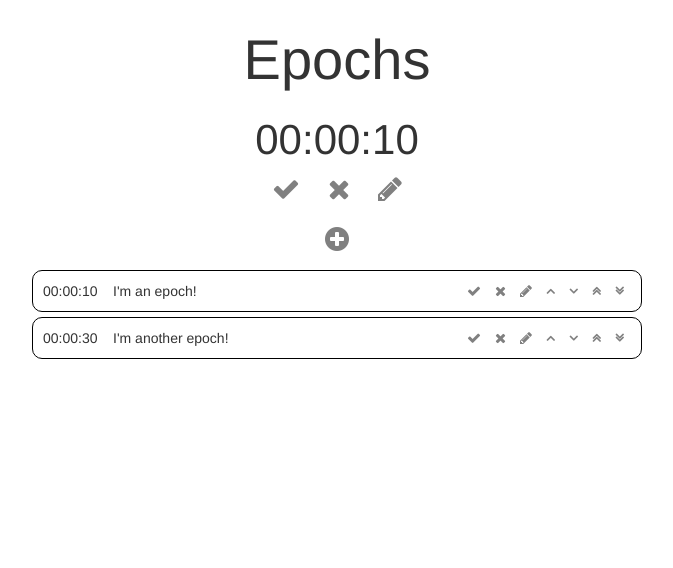
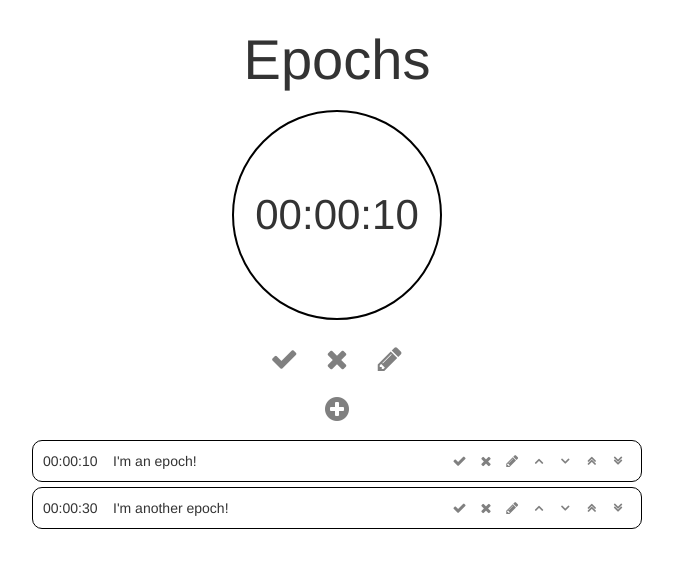
Before and after one commit to czhao39/epochs, a React app: page / in a window 1280 px wide. Shown: the top 568 px of the page, without its empty margins (303-976 px from the left). Built offline with nearby package versions, Linux system fonts and the light colour scheme.

Commit message:
styling edits

```diff
--- a/src/components/TaskItem.js
+++ b/src/components/TaskItem.js
@@ -12,31 +12,31 @@ const TaskItem = ({ index, name, secsRemaining, setTimeRemaining, moveTask, fini
             <div className="task-item-name">{name}</div>
             <div className="task-item-buttons">
                 <i
-                    className="done-button fa fa-check"
+                    className="done-button fa fa-fw fa-check"
                     onClick={() => finishTask(index, true)}
                 />
                 <i
-                    className="cancel-button fa fa-close"
+                    className="cancel-button fa fa-fw fa-close"
                     onClick={() => finishTask(index, false)}
                 />
                 <i
-                    className="edit-button fa fa-pencil"
+                    className="edit-button fa fa-fw fa-pencil"
                     onClick={() => toggleEditTaskModal(true, index)}
                 />
                 <i
-                    className="fa fa-angle-up"
+                    className="fa fa-fw fa-angle-up"
                     onClick={() => moveTask(index, index-1)}
                 />
                 <i
-                    className="fa fa-angle-down"
+                    className="fa fa-fw fa-angle-down"
                     onClick={() => moveTask(index, index+1)}
                 />
                 <i
-                    className="fa fa-angle-double-up"
+                    className="fa fa-fw fa-angle-double-up"
                     onClick={() => moveTask(index, 0)}
                 />
                 <i
-                    className="fa fa-angle-double-down"
+                    className="fa fa-fw fa-angle-double-down"
                     onClick={() => moveTask(index, -1)}
                 />
             </div>
--- a/src/containers/CurTaskBox.js
+++ b/src/containers/CurTaskBox.js
@@ -22,15 +22,15 @@ export default class CurTaskBox extends Component {
                 />
                 <div className="cur-task-controls">
                     <i
-                        className="done-button fa fa-check"
+                        className="done-button fa fa-fw fa-check"
                         onClick={() => this.props.finishTask(0, true)}
                     />
                     <i
-                        className="cancel-button fa fa-close"
+                        className="cancel-button fa fa-fw fa-close"
                         onClick={() => this.props.finishTask(0, false)}
                     />
                     <i
-                        className="edit-button fa fa-pencil"
+                        className="edit-button fa fa-fw fa-pencil"
                         onClick={() => this.props.toggleEditTaskModal(true, 0)}
                     />
                 </div>
--- a/src/containers/TaskListControlsBox.js
+++ b/src/containers/TaskListControlsBox.js
@@ -26,7 +26,7 @@ export default class TaskListControlsBox extends PureComponent {
                 />
                 <div className="task-list-controls">
                     <i
-                        className="create-task-button fa fa-plus-circle"
+                        className="create-task-button fa fa-fw fa-plus-circle"
                         onClick={() => this.setState({ showCreateTaskModal: true })}
                     />
                 </div>
--- a/src/styles/App.scss
+++ b/src/styles/App.scss
@@ -13,8 +13,8 @@
 
 .fa {
     color: grey;
-    margin-left: .5em;
-    margin-right: .5em;
+    margin-left: .3em;
+    margin-right: .3em;
     cursor: pointer;
     transition: color .2s;
 
--- a/src/styles/CurTaskBox.scss
+++ b/src/styles/CurTaskBox.scss
@@ -1,3 +1,5 @@
 .cur-task-controls {
     font-size: 2em;
+    margin-top: 1rem;
+    margin-bottom: 1rem;
 }
--- a/src/styles/Timer.scss
+++ b/src/styles/Timer.scss
@@ -1,5 +1,12 @@
 .timer {
-    display: inline-block;
+    display: inline-flex;
+    flex-direction: column;
+    justify-content: center;
+    width: 5em;
+    height: 5em;
     font-size: 3em;
     cursor: pointer;
+    border: 2px solid black;
+    border-radius: 100%;
+    margin-bottom: 1rem;
 }
```
